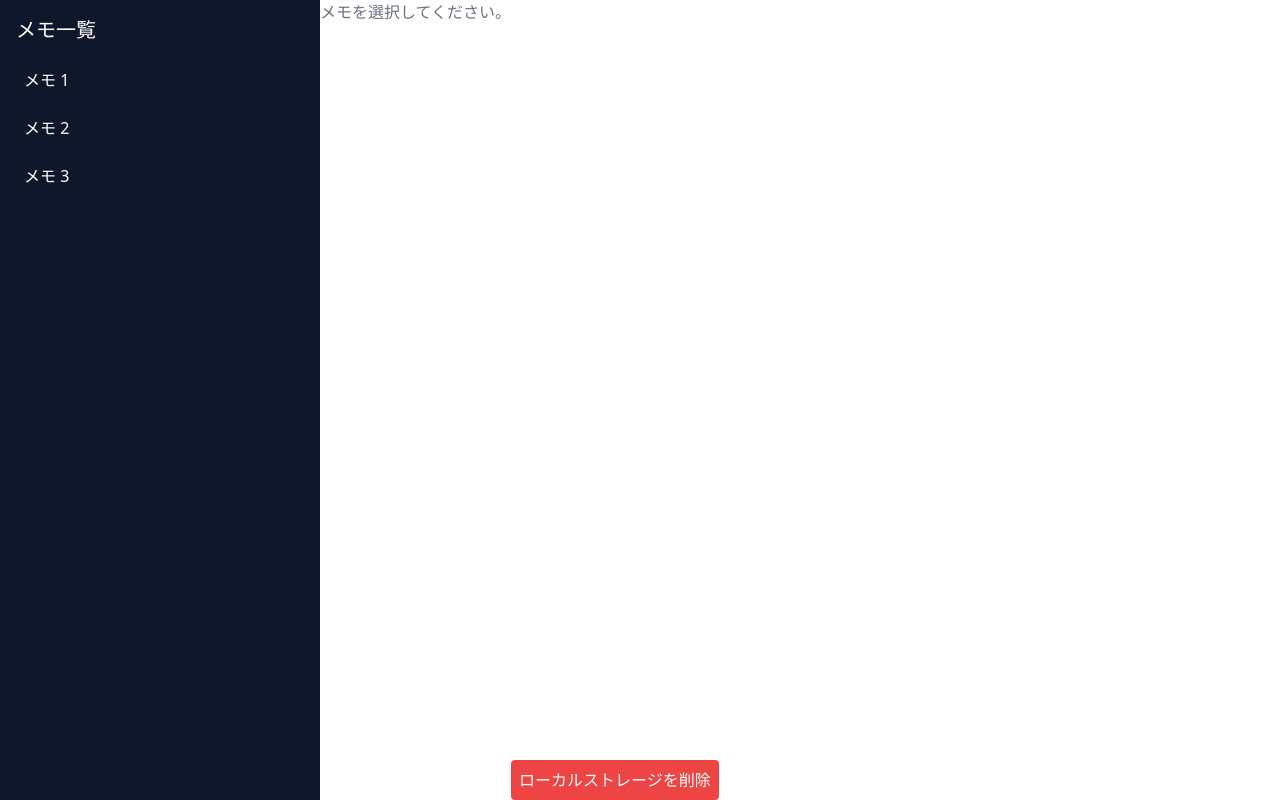
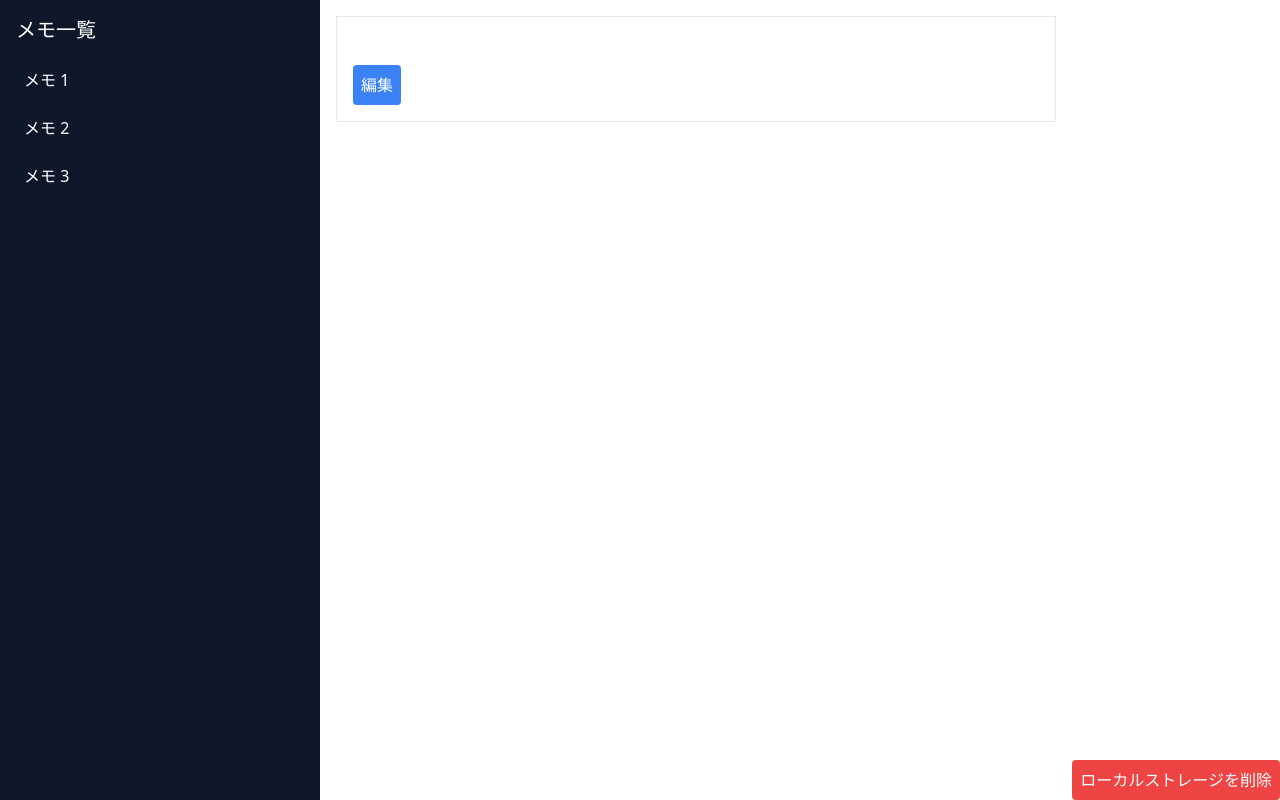
Before and after one commit to jumper-jacket/memoApp, a React (Create React App) app in the folder memo/: page / in a window 1280 px wide. Built offline with nearby package versions, Linux system fonts and the light colour scheme.

Commit message:
progress on the way

```diff
--- a/memo/src/App.tsx
+++ b/memo/src/App.tsx
@@ -5,13 +5,14 @@ import DeleteLocalStorage from './components/DeleteLocalStorage';
 
 const STORAGE_KEY = 'memoAppNotes';
 
-type Notes = {
-  id: number,
-  title: string,
-  content: string,
+export type Notes = {
+  id: number;
+  title: string;
+  content: string;
 };
 
-const App: React.FC = () => {
+
+const App = () => {
   const [notes, setNotes] = useState<Notes[]>([]);
   const [selectedNote, setSelectedNote] = useState<number | null>(null);
 
@@ -35,11 +36,10 @@ const App: React.FC = () => {
     setSelectedNote(id);
   };
 
-  const handleSaveNote = (id: number, updatedTitle: string, updatedContent: string) => {
+  const handleSaveNote = (updatedNote: Notes) => {
     setNotes((prevNotes) =>
       prevNotes.map((note) =>
-        note.id === id ? { ...note, title: updatedTitle, content: updatedContent } : note
-      )
+        updatedNote.id === note.id ? updatedNote : note )
     );
   };
 
--- a/memo/src/components/AddMemo.tsx
+++ b/memo/src/components/AddMemo.tsx
@@ -1,3 +1,4 @@
+//後メモの追加処理に書き換える
 import React from 'react';
 
 const ClearStorageButton: React.FC = () => {
--- a/memo/src/components/Content.tsx
+++ b/memo/src/components/Content.tsx
@@ -1,12 +1,13 @@
 import React, { useState } from 'react';
 import EditForm from './EditForm';
+import { Notes } from '../App';
 
 type ContentProps = {
-  note: { id: number; title: string; content: string } | null;
+  note: Notes;
   onSave: (id: number, updatedTitle: string, updatedContent: string) => void;
 };
 
-const Content: React.FC<ContentProps> = ({ note, onSave }) => {
+const Content = ( note: Notes, onSave: (note: Notes) => void ) => {
   const [isEditing, setIsEditing] = useState(false);
 
   if (!note) {
@@ -18,8 +19,8 @@ const Content: React.FC<ContentProps> = ({ note, onSave }) => {
       {isEditing ? (
         <EditForm
           note={note}
-          onSave={(id, title, content) => {
-            onSave(id, title, content);
+          onSave={(notes) => {
+            onSave(notes.id);
             setIsEditing(false);
           }}
           onCancel={() => setIsEditing(false)}
```
